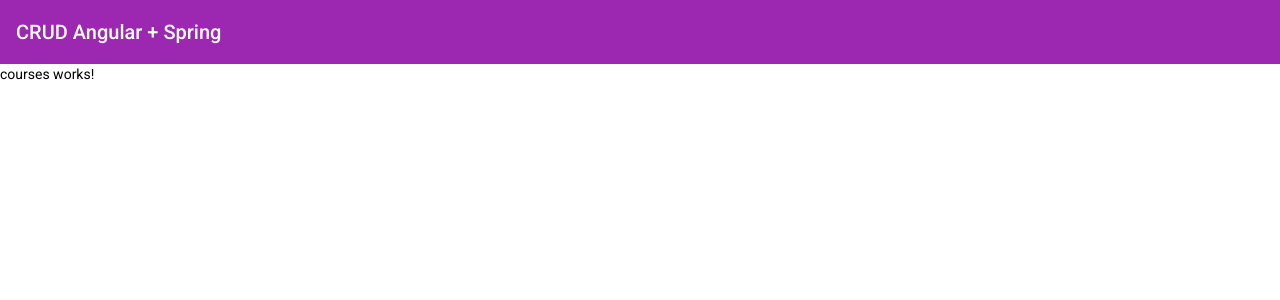
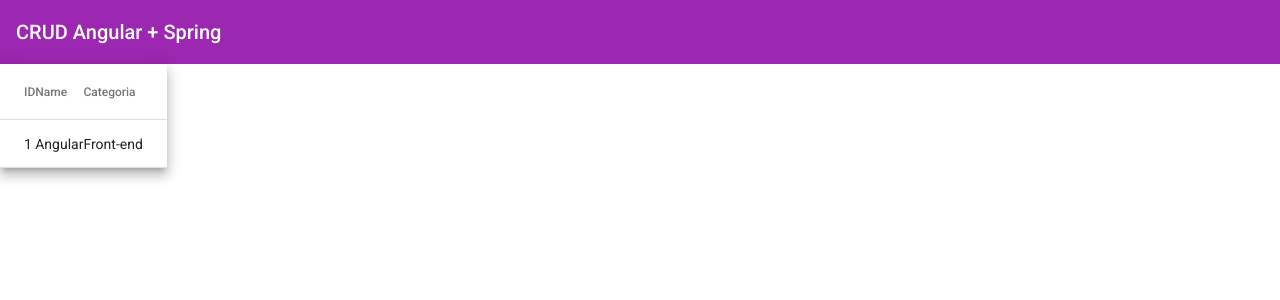
Before and after one commit to RamonCruz-2020/crud-angular, an Angular app: page /courses in a window 1280 px wide. Shown: the top 300 px of the page. Built offline with nearby package versions, Linux system fonts and the light colour scheme.

Commit message:
Add Material Table course list.

```diff
--- a/src/app/courses/courses.module.ts
+++ b/src/app/courses/courses.module.ts
@@ -1,5 +1,6 @@
+import { CommonModule } from '@angular/common';
 import { NgModule } from '@angular/core';
-import { CommonModule } from '@angular/common';
+import { MatTableModule } from '@angular/material/table';
 
 import { CoursesRoutingModule } from './courses-routing.module';
 import { CoursesComponent } from './courses/courses.component';
@@ -11,7 +12,8 @@
   ],
   imports: [
     CommonModule,
-    CoursesRoutingModule
+    CoursesRoutingModule,
+    MatTableModule
   ]
 })
 export class CoursesModule { }
--- a/src/app/courses/courses/courses.component.html
+++ b/src/app/courses/courses/courses.component.html
@@ -1 +1,23 @@
-<p>courses works!</p>
+<table mat-table [dataSource]="courses" class="mat-elevation-z8">
+
+  <!-- ID Column -->
+  <ng-container matColumnDef="_id">
+    <th mat-header-cell *matHeaderCellDef> ID </th>
+    <td mat-cell *matCellDef="let course"> {{course._id}} </td>
+  </ng-container>
+
+  <!-- name Column -->
+  <ng-container matColumnDef="name">
+    <th mat-header-cell *matHeaderCellDef> Name </th>
+    <td mat-cell *matCellDef="let course"> {{course.name}} </td>
+  </ng-container>
+
+  <!-- category Column -->
+  <ng-container matColumnDef="category">
+    <th mat-header-cell *matHeaderCellDef> Categoria </th>
+    <td mat-cell *matCellDef="let course"> {{course.category}} </td>
+  </ng-container>
+
+  <tr mat-header-row *matHeaderRowDef="displayedColumns"></tr>
+  <tr mat-row *matRowDef="let row; columns: displayedColumns;"></tr>
+</table>
--- a/src/app/courses/courses/courses.component.ts
+++ b/src/app/courses/courses/courses.component.ts
@@ -1,3 +1,4 @@
+import { Course } from './../model/course';
 import { Component, OnInit } from '@angular/core';
 
 @Component({
@@ -7,7 +8,12 @@
 })
 export class CoursesComponent implements OnInit {
 
-  constructor() { }
+  courses: Course[] = [
+    {_id: '1', name: 'Angular', category: 'Front-end'}
+  ];
+  displayedColumns = ['_id', 'name', 'category'];
+
+  constructor() {}
 
   ngOnInit(): void {
   }
--- /dev/null
+++ b/src/app/courses/model/course.ts
@@ -0,0 +1,5 @@
+export interface Course {
+  _id: string;
+  name: string;
+  category: string;
+}
```
